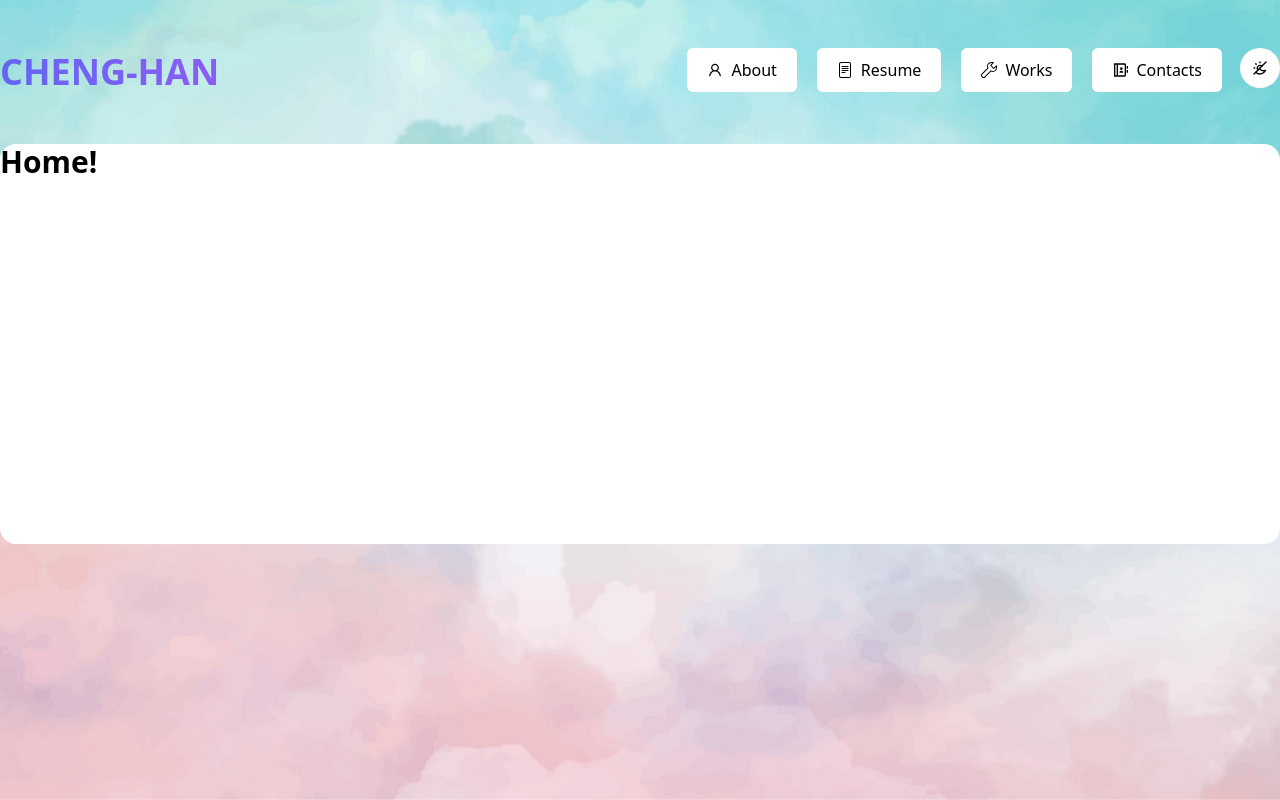
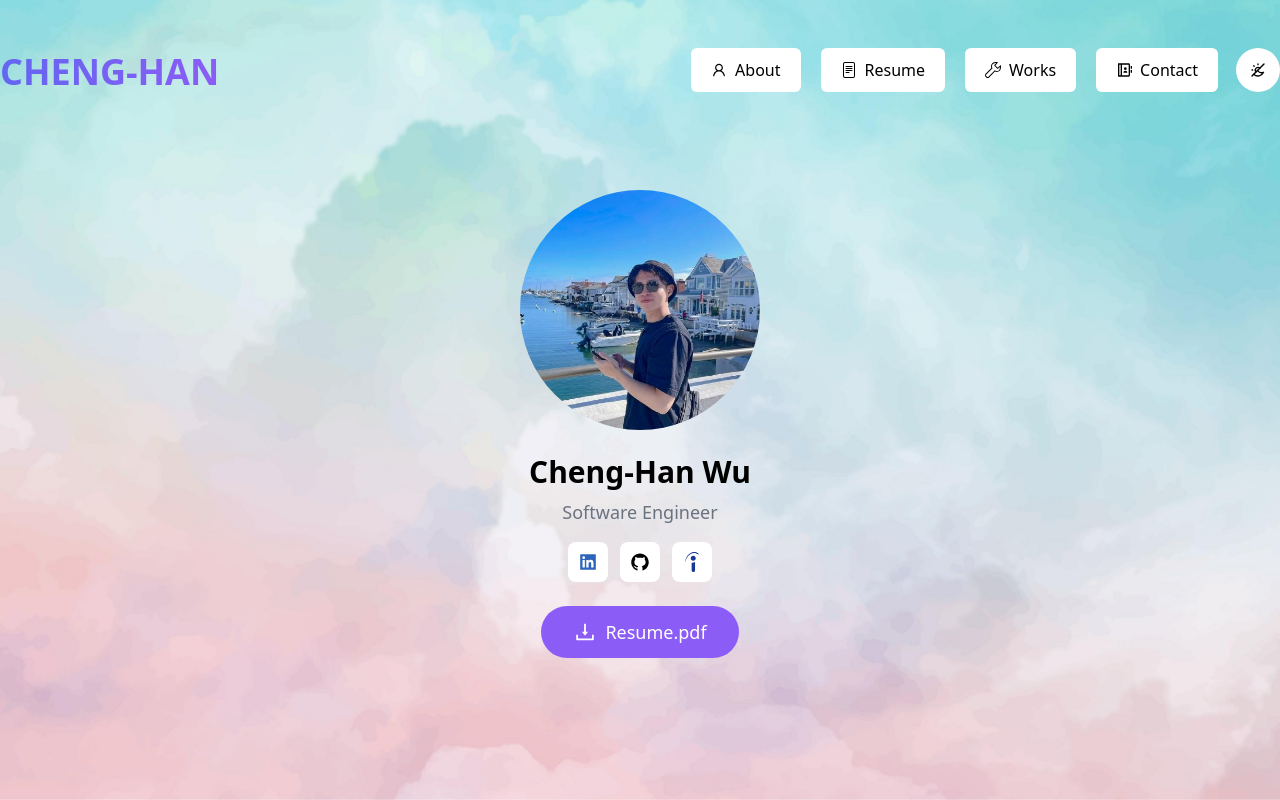
Before and after one commit to henry32144/henry32144.github.io, a Gatsby site: page / in a window 1280 px wide. Built offline with nearby package versions, Linux system fonts and the light colour scheme; Gatsby itself is replaced by a stand-in of ours.

Commit message:
Finish main page

```diff
--- /dev/null
+++ b/src/components/avatar.tsx
@@ -0,0 +1,13 @@
+import React from "react";
+import classNames from "classnames";
+
+interface AvatarProps {
+  className?: string;
+  src: string;
+}
+
+const Avatar: React.FC<AvatarProps> = ({ className, src }) => {
+  return <img className={classNames("rounded-full", className)} src={src} />;
+};
+
+export default Avatar;
--- /dev/null
+++ b/src/components/linkButton.tsx
@@ -0,0 +1,31 @@
+import React from "react";
+import classNames from "classnames";
+import { Link } from "gatsby";
+
+interface LinkButtonProps {
+  to: string;
+  target?: string;
+  className?: string;
+  children?: React.ReactNode;
+}
+
+const LinkButton: React.FC<LinkButtonProps> = ({ to, children, className, target }) => {
+  return (
+    <Link
+      to={to}
+      className={classNames(
+        "cursor-pointer font-poppins bg-white text-gray-lite font-medium flex \
+      text-xtiny items-center transition-all duration-300 ease-in-out \
+      dark:hover:text-white dark:bg-[#212425] hover:text-white \
+      hover:bg-gradient-to-r from-indigo-500 to-violet-500  dark:text-[#A6A6A6]",
+        className
+      )}
+      target={target}
+    >
+      {children}
+    </Link>
+  );
+};
+
+export { LinkButtonProps };
+export default LinkButton;
--- a/src/components/navbar.tsx
+++ b/src/components/navbar.tsx
@@ -2,7 +2,7 @@
 import React from "react";
 
 import { Link } from "gatsby";
-import NavButton from "./navbutton";
+import LinkButton from "./linkButton";
 import brandLogo from "../images/logo.png";
 import { AiOutlineUser } from "react-icons/ai";
 import { BsFileText } from "react-icons/bs";
@@ -33,33 +33,45 @@ const Navbar: React.FC = () => {
         <nav className="hidden lg:block">
           <ul className="flex my-12">
             <li className="mb-1">
-              <NavButton to="/about">
+              <LinkButton
+                to="/about"
+                className="rounded-md mx-2.5 px-2 py-2.5 md:px-4 xl:px-5"
+              >
                 <AiOutlineUser className="mr-2" />
                 About
-              </NavButton>
+              </LinkButton>
             </li>
             <li>
-              <NavButton to="/resume">
+              <LinkButton
+                to="/resume"
+                className="rounded-md mx-2.5 px-2 py-2.5 md:px-4 xl:px-5"
+              >
                 <BsFileText className="mr-2" />
                 Resume
-              </NavButton>
+              </LinkButton>
             </li>
             <li>
-              <NavButton to="/works">
+              <LinkButton
+                to="/works"
+                className="rounded-md mx-2.5 px-2 py-2.5 md:px-4 xl:px-5"
+              >
                 <SlWrench className="mr-2" />
                 Works
-              </NavButton>
+              </LinkButton>
             </li>
             <li>
-              <NavButton to="/contacts">
+              <LinkButton
+                to="/contacts"
+                className="rounded-md mx-2.5 px-2 py-2.5 md:px-4 xl:px-5"
+              >
                 <RiContactsBookLine className="mr-2" />
-                Contacts
-              </NavButton>
+                Contact
+              </LinkButton>
             </li>
             <span
-              className="bg-white w-[40px]
+              className="bg-white w-[44px] h-[44px]
             hover:text-white
-            hidden h-[40px]
+            hidden
             rounded-full lg:flex
             justify-center
             items-center
--- a/src/components/navbutton.tsx
+++ /dev/null
@@ -1,24 +0,0 @@
-import React from "react";
-
-import { Link } from "gatsby";
-
-interface NavButtonProps {
-  to: string;
-  children: React.ReactNode;
-}
-
-const NavButton: React.FC<NavButtonProps> = ({ to, children }) => {
-  return (
-    <Link
-      to={to}
-      className="px-2 rounded-md cursor-pointer font-poppins bg-white text-gray-lite font-medium mx-2.5 flex
-                  text-xtiny py-2.5 md:px-4 xl:px-5 items-center transition-all duration-300 ease-in-out
-                  dark:hover:text-white dark:bg-[#212425] hover:text-white
-                  hover:bg-gradient-to-r from-indigo-500 to-violet-500  dark:text-[#A6A6A6] "
-    >
-      {children}
-    </Link>
-  );
-};
-
-export default NavButton;
--- /dev/null
+++ b/src/components/snsButton.tsx
@@ -0,0 +1,30 @@
+import React from "react";
+import { Link } from "gatsby";
+import classNames from "classnames";
+
+interface SnsButtonProps {
+  to: string;
+  className?: string;
+  icon: React.ReactNode;
+}
+
+const SnsButton: React.FC<SnsButtonProps> = ({ icon, to, className }) => {
+  return (
+    <a
+      className={classNames(
+        "cursor-pointer font-poppins bg-white text-gray-lite font-medium flex \
+      text-xtiny items-center transition-all duration-300 ease-in-out \
+      dark:hover:text-white dark:bg-[#212425] hover:text-white \
+      hover:bg-gradient-to-r from-indigo-500 to-violet-500  dark:text-[#A6A6A6]",
+        className
+      )}
+      href={to}
+      target="_blank"
+      rel="noopener noreferrer"
+    >
+      {icon}
+    </a>
+  );
+};
+
+export default SnsButton;
--- a/src/pages/index.tsx
+++ b/src/pages/index.tsx
@@ -1,12 +1,54 @@
 import * as React from "react";
 import type { HeadFC, PageProps } from "gatsby";
 import Layout from "../components/layout";
-import Card from "../components/card";
+import Avatar from "../components/avatar";
+import AvatarImage from "../images/avatar.jpg";
+import SnsButton from "../components/snsButton";
+import {
+  AiFillGithub,
+  AiFillLinkedin,
+  AiOutlineDownload,
+} from "react-icons/ai";
+import { SiIndeed } from "react-icons/si";
+import resume from "../downloads/resume.pdf";
 
 const IndexPage: React.FC<PageProps> = () => {
   return (
     <Layout>
-      <Card className="text-3xl font-bold">Home!</Card>
+      <div className="h-[100vh] md:h-[90vh] lg:h-[80vh] xl:h-[70vh] flex flex-col items-center justify-center">
+        <Avatar className="w-[240px] h-[240px]" src={AvatarImage}></Avatar>
+        <h1 className="mt-6 mb-2 text-3xl font-semibold dark:text-white">
+          Cheng-Han Wu
+        </h1>
+        <h2 className="mb-4 text-lg text-gray-500">Software Engineer</h2>
+        <div className="flex gap-3 mb-6">
+          <SnsButton
+            className="text-[#2d64bc] w-[40px] h-[40px] justify-center items-center rounded-lg"
+            to="https://www.linkedin.com/in/cheng-han-wu-0803/"
+            icon={<AiFillLinkedin className="w-[20px] h-[20px]" />}
+          />
+          <SnsButton
+            className="w-[40px] h-[40px] justify-center items-center rounded-lg"
+            to="https://github.com/henry32144/"
+            icon={<AiFillGithub className="w-[20px] h-[20px]" />}
+          />
+          <SnsButton
+            className="text-[#153995] w-[40px] h-[40px] justify-center items-center rounded-lg"
+            to="https://my.indeed.com/p/chenghanw-xg7y75x/"
+            icon={<SiIndeed className="w-[20px] h-[20px]" />}
+          />
+        </div>
+        <a
+          className="flex justify-center items-center gap-2 bg-gradient-to-r from-indigo-500 to-violet-500 \
+            duration-200 transition ease-linear hover:bg-gradient-to-l from-violet-500 to-indigo-500 \
+            px-8 py-3 text-lg text-white rounded-[35px]"
+          href={resume}
+          download
+        >
+          <AiOutlineDownload className="w-[24px] h-[24px]" />
+          Resume.pdf
+        </a>
+      </div>
     </Layout>
   );
 };
```
Also changed, not shown: src/images/avatar.jpg (added), 1 other file.
